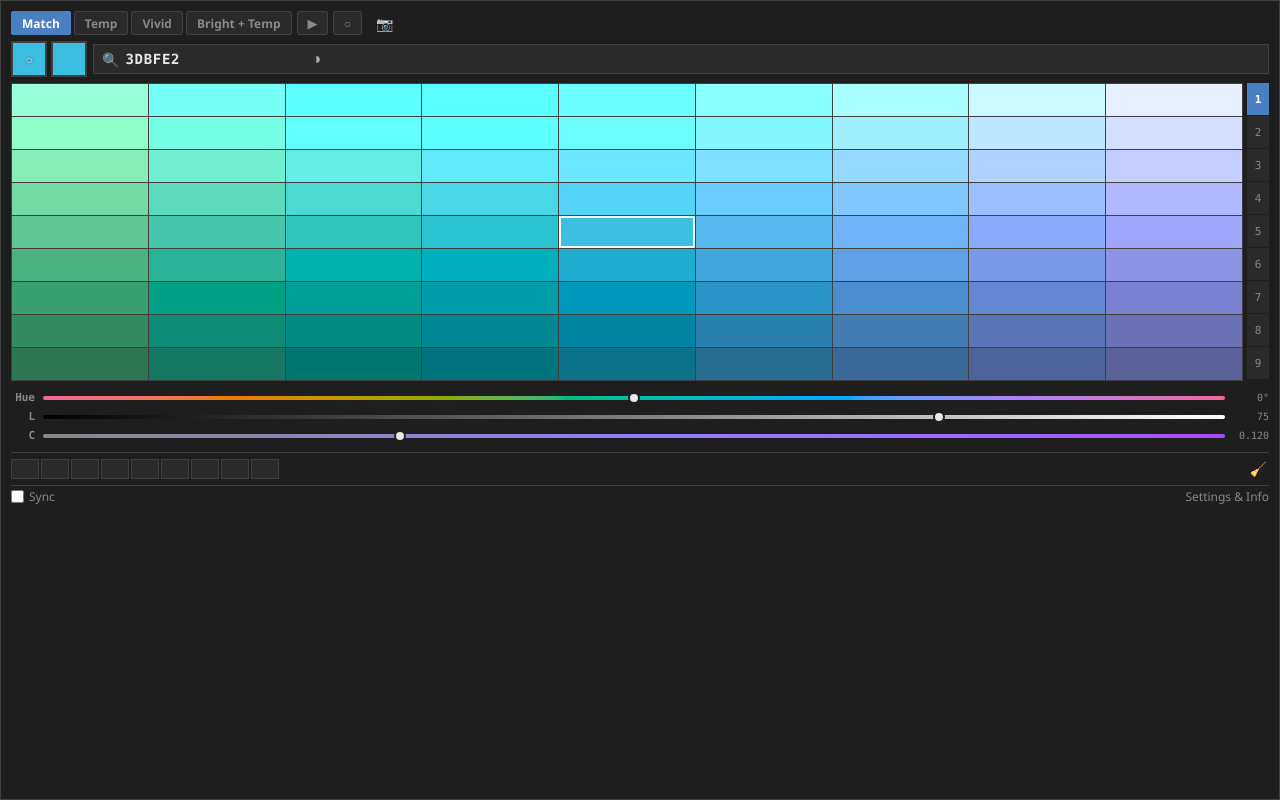
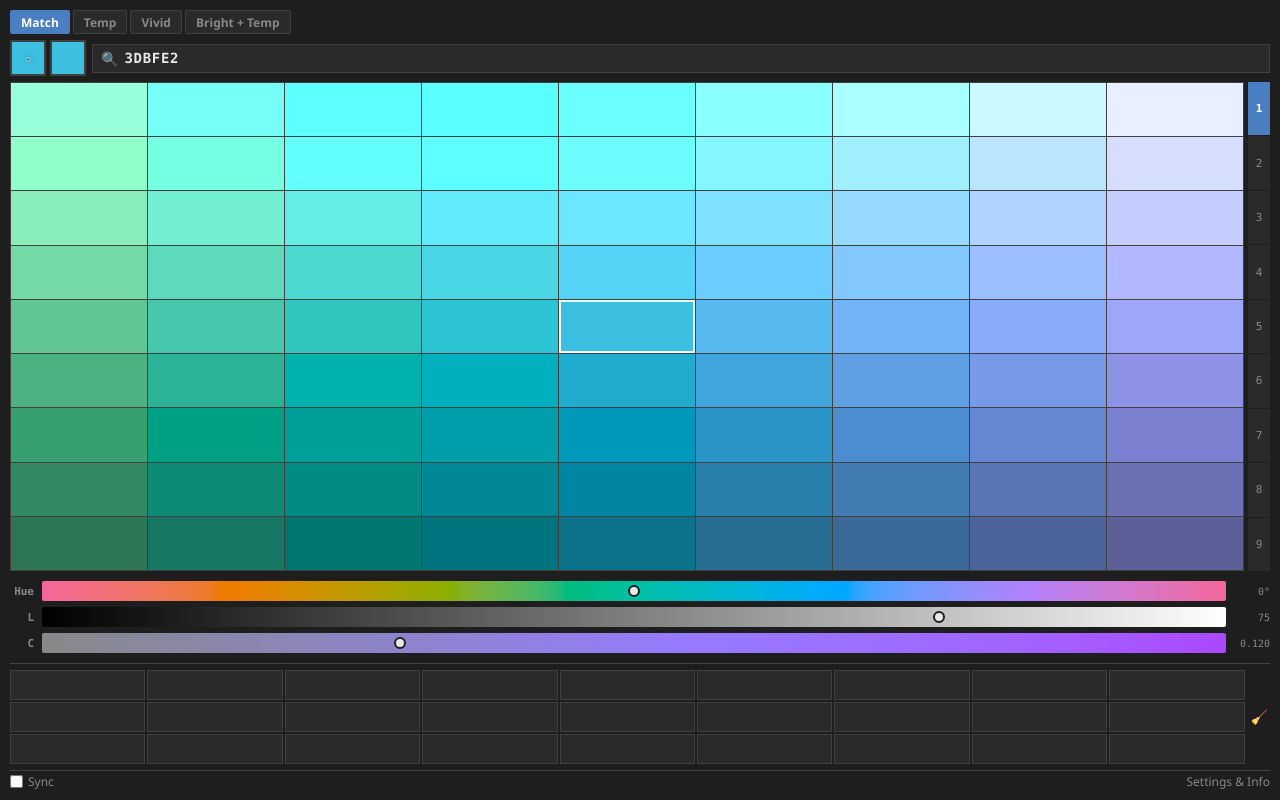
Before and after one commit to rhenoa24/OKLCH-Palette, an Angular app: page / in a window 1280 px wide. Built offline with nearby package versions, Linux system fonts and the light colour scheme.

Commit message:
adjusting UI

```diff
--- a/src/app/app.component.scss
+++ b/src/app/app.component.scss
@@ -23,7 +23,6 @@
   flex-direction: column;
   gap: 6px;
   padding: 10px;
-  background: var(--color-surface-1);
   color: var(--color-text);
   font-family: var(--font-ui);
   font-size: 13px;
@@ -31,10 +30,10 @@
   /*width: calc(320px * var(--ui-scale, 1));*/
   width: 100%;
   height: 100%;
-  transform-origin: top center;
+  /*transform-origin: top center;*/
   // Subtle window border
-  border: 1px solid var(--color-border);
-  box-shadow: 0 8px 32px rgba(0, 0, 0, 0.6);
+  /*border: 1px solid var(--color-border);
+  box-shadow: 0 8px 32px rgba(0, 0, 0, 0.6);*/
 }
 
 // ── Toolbar ─────────────────────────────────────────────────
@@ -63,6 +62,7 @@
 .app-main {
   display: flex;
   gap: 4px;
+  flex: 1;
 }
 
 .grid-area {
--- a/src/app/components/hex-input/hex-input.component.html
+++ b/src/app/components/hex-input/hex-input.component.html
@@ -10,6 +10,7 @@
          (keydown)="onKeydown($event)"
          (input)="onInput($event)"
          (focus)="onFocus()" />
+
    <!--Lightness/contrast toggle icon (right side, matches screenshot)-->
-  <button class="contrast-btn" title="Toggle contrast preview" tabindex="-1">◑</button>
+  <!--<button class="contrast-btn" title="Toggle contrast preview" tabindex="-1">◑</button>-->
 </div>
--- a/src/app/components/hex-input/hex-input.component.scss
+++ b/src/app/components/hex-input/hex-input.component.scss
@@ -1,3 +1,7 @@
+:host {
+    flex: 1;
+}
+
 .hex-input-row {
   display: flex;
   align-items: center;
--- a/src/app/components/history-row/history-row.component.scss
+++ b/src/app/components/history-row/history-row.component.scss
@@ -5,17 +5,16 @@
 }
 
 .history-swatches {
-  display: flex;
+  display: grid;
   gap: 2px;
   flex: 1;
+  grid-template-columns: repeat(9, 1fr);
 }
 
 .history-cell {
-  width: 28px;
-  height: 20px;
+  height: 30px;
   border: 1px solid var(--color-border);
   cursor: pointer;
-  flex-shrink: 0;
 
   &.empty {
     background: var(--color-surface-2);
--- a/src/app/components/history-row/history-row.component.ts
+++ b/src/app/components/history-row/history-row.component.ts
@@ -16,7 +16,7 @@ export class HistoryRowComponent {
   readonly slots = computed(() => {
     const h = this.history();
     // Always show 9 slots; empty ones are null
-    return Array.from({ length: 9 }, (_, i) => h[i] ?? null);
+    return Array.from({ length: 27 }, (_, i) => h[i] ?? null);
   });
 
   constructor(
--- a/src/app/components/mode-selector/mode-selector.component.html
+++ b/src/app/components/mode-selector/mode-selector.component.html
@@ -12,15 +12,15 @@
   }
 
    <!--Wheel toggle buttons-->
-  @for (wheel of wheelModes; track wheel.id) {
+  <!--@for (wheel of wheelModes; track wheel.id) {
   <button class="mode-btn mode-btn--wheel"
           [class.active]="activeWheel() === wheel.id"
           (click)="toggleWheel(wheel.id)"
           [title]="wheel.id === 'hsv' ? 'HSV Triangle Wheel' : 'OKLCH Circular Wheel'">
     {{ wheel.label }}
   </button>
-  }
+  }-->
 
    <!--Eyedropper-->
-  <button class="mode-btn mode-btn--tool" title="Screen eyedropper">📷</button>
+  <!--<button class="mode-btn mode-btn--tool" title="Screen eyedropper">📷</button>-->
 </div>
--- a/src/app/components/palette-grid/palette-grid.component.scss
+++ b/src/app/components/palette-grid/palette-grid.component.scss
@@ -4,16 +4,18 @@
   gap: 1px;
   background: var(--color-border);
   border: 1px solid var(--color-border);
+  height: 100%;
 }
 
 .palette-row {
   display: flex;
   gap: 1px;
+  flex-grow: 1;
 }
 
 .palette-cell {
-  width: 32px;
-  height: 32px;
+  min-width: 32px;
+  min-height: 32px;
   cursor: pointer;
   position: relative;
   flex-shrink: 0;
--- a/src/app/components/range-sidebar/range-sidebar.component.scss
+++ b/src/app/components/range-sidebar/range-sidebar.component.scss
@@ -2,11 +2,12 @@
   display: flex;
   flex-direction: column;
   gap: 1px;
+  height: 100%;
 }
 
 .range-step {
-  width: 22px;
-  height: 32px; // matches palette cell height
+  min-width: 22px;
+  min-height: 32px; // matches palette cell height
   background: var(--color-surface-2);
   border: none;
   color: var(--color-text-muted);
@@ -16,6 +17,7 @@
   display: flex;
   align-items: center;
   justify-content: center;
+  flex: 1;
 
   &:hover {
     background: var(--color-surface-3);
--- a/src/app/components/slider-panel/slider-panel.component.scss
+++ b/src/app/components/slider-panel/slider-panel.component.scss
@@ -22,7 +22,7 @@
 
 .slider {
   flex: 1;
-  height: 4px;
+  height: 20px;
   appearance: none;
   background: var(--color-surface-3);
   border-radius: 2px;
--- a/src/app/core/services/history.service.ts
+++ b/src/app/core/services/history.service.ts
@@ -2,7 +2,7 @@ import { Injectable, signal, computed } from '@angular/core';
 import { OklchColor } from '../../shared/models/color';
 import { ColorService } from './color.service';
 
-const MAX_HISTORY = 9;
+const MAX_HISTORY = 27;
 
 @Injectable({ providedIn: 'root' })
 export class HistoryService {
--- a/src/styles.scss
+++ b/src/styles.scss
@@ -6,7 +6,7 @@
 
 html, body {
   height: 100%;
-  background: #111; // dark page bg behind the tool panel
+  background: #1e1e1e; // dark page bg behind the tool panel
 }
 
 body {
```
